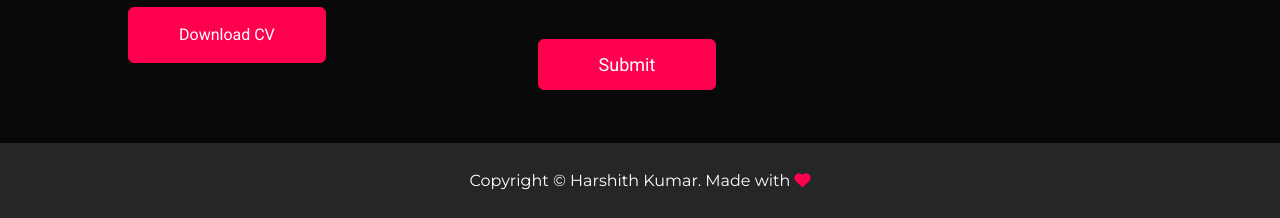
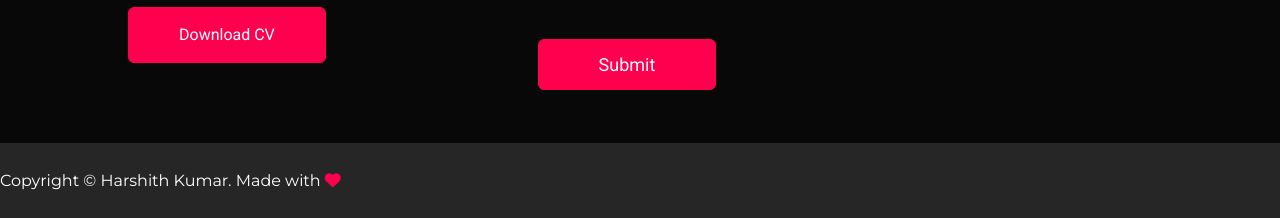
Before and after one commit to harshithkumar2004/Portfolio, a plain HTML site: page index.html in a window 1280 px wide. Shown: the part 4722-4940 px from the top of the page. Drawn offline with nearby package versions, Linux system fonts and the light colour scheme.

Commit message:
Update index.html

```diff
--- a/index.html
+++ b/index.html
@@ -9,6 +9,14 @@
     <script src="https://kit.fontawesome.com/c4254e24a8.js" crossorigin="anonymous"></script>
     <link rel="stylesheet" href="https://cdnjs.cloudflare.com/ajax/libs/font-awesome/6.0.0/css/all.min.css">
     <link href="https://fonts.googleapis.com/css2?family=Montserrat:wght@400;700&family=Playfair+Display:wght@700&family=Roboto:wght@300;400;500&display=swap" rel="stylesheet">
+    <style>
+            body {
+                text-align: justify;
+            }
+            p {
+                text-align: justify;
+            }
+     </style>
 </head>
 <body>
 <div id="header">
```
